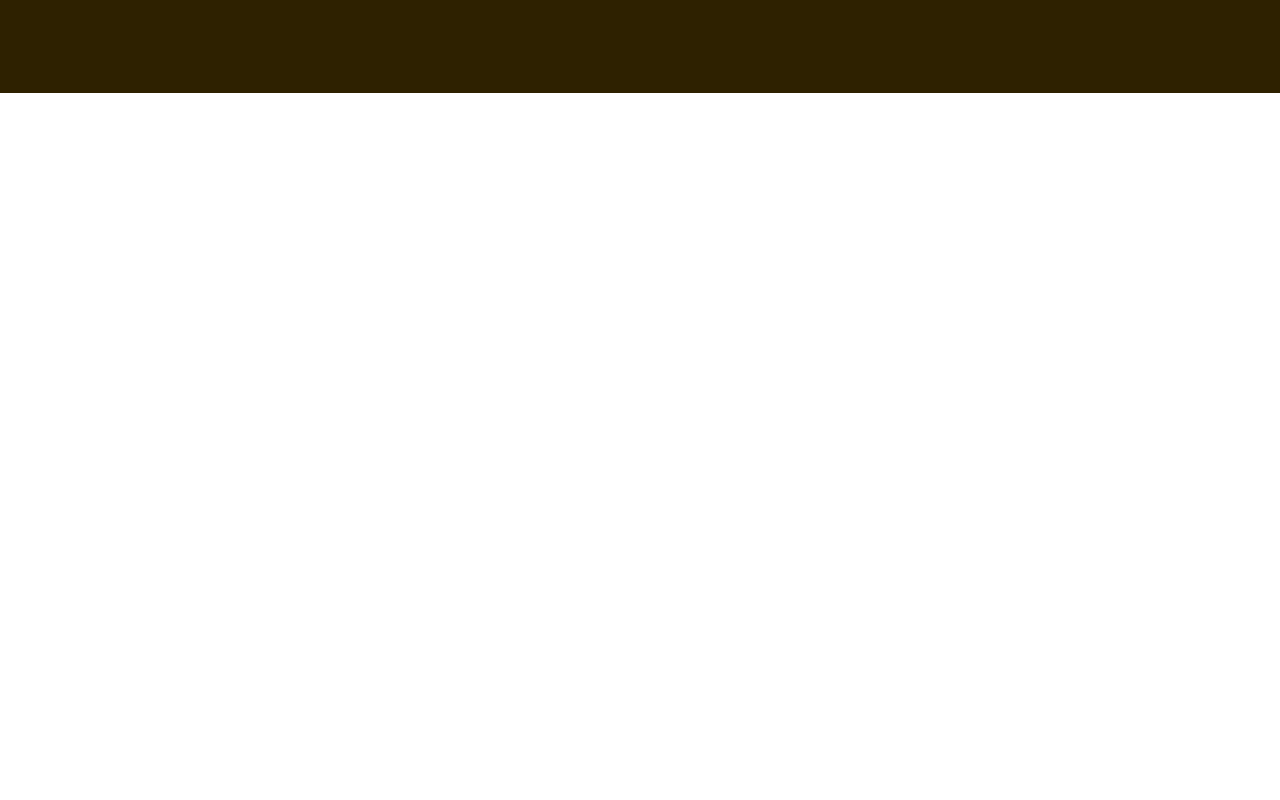
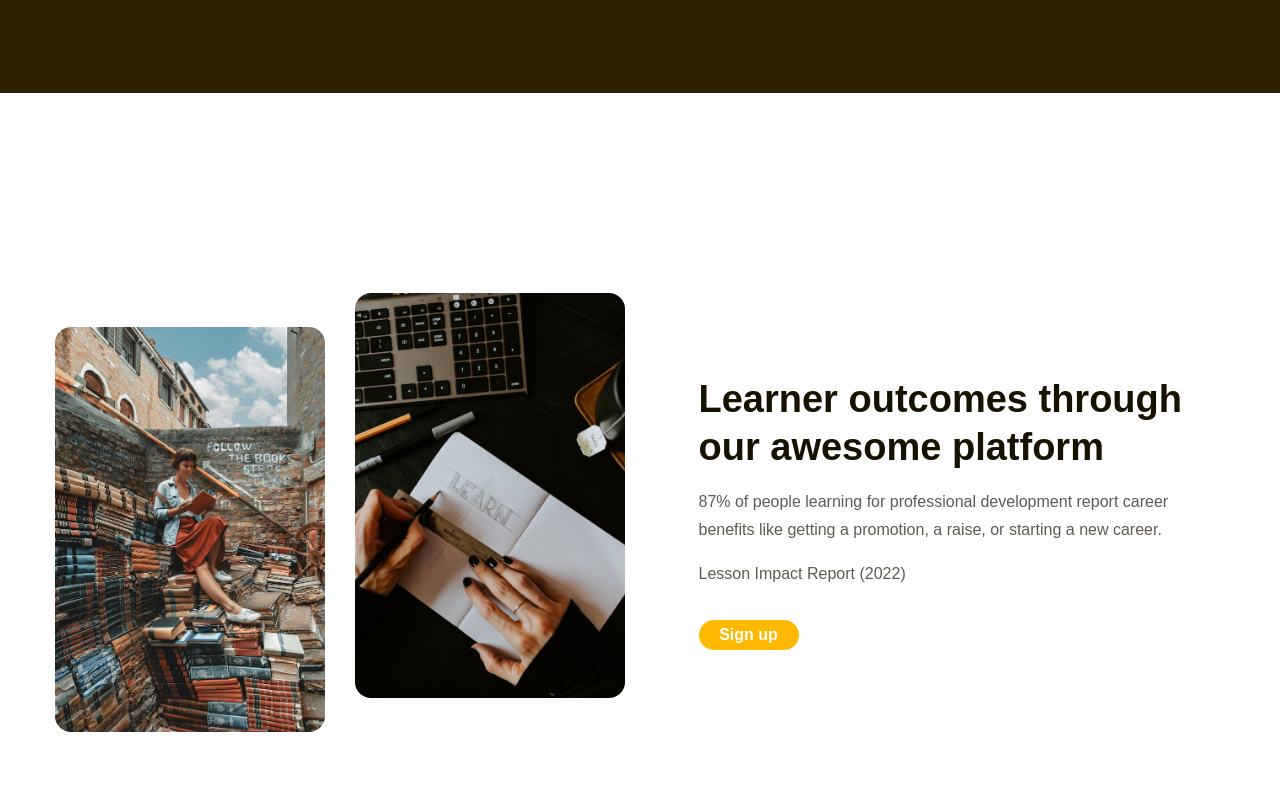
Before and after one commit to Trantoan12022004/project_1, a plain HTML site: page index.html in a window 1280 px wide. Shown: the part 2187-2987 px from the top of the page. Drawn offline with Linux system fonts and the light colour scheme.

Commit message:
phần 10 code phần features

```diff
--- a/assets/css/styte.css
+++ b/assets/css/styte.css
@@ -476,7 +476,8 @@ a {
 }
 
 .feedback-item .content {
-  width: 720px;height: 160px;
+  width: 720px;
+  height: 160px;
   margin-left: auto;
 }
 
@@ -486,3 +487,52 @@ a {
   font-style: italic;
   line-height: 1.54;
 }
+
+/* =================features================== */
+
+.features {
+  margin-top: 135px;
+  padding: 65px 0;
+}
+
+.features .body {
+  display: flex;
+  justify-content: space-between;
+}
+
+.features .images {
+  display: flex;
+  gap: 30px;
+}
+
+.features .images img {
+  width: 270px;
+  height: 405px;
+  object-fit: cover;
+  border-radius: 16px;
+}
+
+.features .pic1 {
+  margin-top: 34px;
+}
+
+.features .content {
+  width: 45%;
+  display: flex;
+  flex-direction: column;
+  justify-content: center;
+}
+
+.features .desc {
+  margin-top: 16px;
+  color: #5f5b53;
+  font-size: 1.6rem;
+  line-height: 1.75;
+}
+.features .cta-btn {
+  background: var(--primary-color);
+  margin-top: 32px;
+  width: 100px;
+  /* height: 50px; */
+  text-align: center;
+}
--- a/index.html
+++ b/index.html
@@ -254,12 +254,15 @@
       <div class="feedback">
         <div class="main-content">
           <div class="feedback-list">
-
             <!-- item 1 -->
             <div class="feedback-item">
               <!-- Khối bên trái -->
               <div class="info">
-                <img src="./assets/img/ava1.jpg" alt="Peter Moor" class="avatar" />
+                <img
+                  src="./assets/img/ava1.jpg"
+                  alt="Peter Moor"
+                  class="avatar"
+                />
                 <p class="member-name">Peter Moor</p>
                 <p class="desc">Student of Web Design</p>
                 <div class="dots">
@@ -268,8 +271,14 @@
                   <span class="dot"></span>
                 </div>
               </div>
+
+              <!-- Khối bên phải -->
               <div class="content">
-                <img src="./assets/icon/open-quote.svg" alt="" class="open-quotes" />
+                <img
+                  src="./assets/icon/open-quote.svg"
+                  alt=""
+                  class="open-quotes"
+                />
                 <!-- thẻ trích dẫn 1 câu nói -->
                 <blockquote>
                   Not only does my resume look impressive—filled with the names
@@ -278,15 +287,17 @@
                   skills I've learned."
                 </blockquote>
               </div>
-
-              <!-- Khối bên phải -->
             </div>
 
             <!-- item 2 -->
             <div class="feedback-item">
               <!-- Khối bên trái -->
               <div class="info">
-                <img src="./assets/img/ava2.jpg" alt="Peter Moor" class="avatar" />
+                <img
+                  src="./assets/img/ava2.jpg"
+                  alt="Peter Moor"
+                  class="avatar"
+                />
                 <p class="member-name">Peter Moor</p>
                 <p class="desc">Student of Web Design</p>
                 <div class="dots">
@@ -295,8 +306,14 @@
                   <span class="dot"></span>
                 </div>
               </div>
+
+              <!-- Khối bên phải -->
               <div class="content">
-                <img src="./assets/icon/open-quote.svg" alt="" class="open-quotes" />
+                <img
+                  src="./assets/icon/open-quote.svg"
+                  alt=""
+                  class="open-quotes"
+                />
                 <!-- thẻ trích dẫn 1 câu nói -->
                 <blockquote>
                   Not only does my resume look impressive—filled with the names
@@ -305,25 +322,33 @@
                   skills I've learned."
                 </blockquote>
               </div>
-
-              <!-- Khối bên phải -->
             </div>
 
             <!-- item 3 -->
             <div class="feedback-item">
               <!-- Khối bên trái -->
               <div class="info">
-                <img src="./assets/img/ava3.jpg" alt="Peter Moor" class="avatar" />
+                <img
+                  src="./assets/img/ava3.jpg"
+                  alt="Peter Moor"
+                  class="avatar"
+                />
                 <p class="member-name">Peter Moor</p>
                 <p class="desc">Student of Web Design</p>
                 <div class="dots">
                   <span class="dot"></span>
                   <span class="dot"></span>
-                  <span class="dot "></span>
+                  <span class="dot"></span>
                 </div>
               </div>
+
+              <!-- Khối bên phải -->
               <div class="content">
-                <img src="./assets/icon/open-quote.svg" alt="" class="open-quotes" />
+                <img
+                  src="./assets/icon/open-quote.svg"
+                  alt=""
+                  class="open-quotes"
+                />
                 <!-- thẻ trích dẫn 1 câu nói -->
                 <blockquote>
                   Not only does my resume look impressive—filled with the names
@@ -332,8 +357,30 @@
                   skills I've learned."
                 </blockquote>
               </div>
+            </div>
+          </div>
+        </div>
+      </div>
 
-              <!-- Khối bên phải -->
+      <!-- features -->
+      <div class="features">
+        <div class="main-content">
+          <div class="body">
+            <div class="images">
+              <img class="pic1" src="/assets/img/learn1.jpg" alt="Learner outcomes through our awesome platform" />
+              <img class="pic2" src="/assets/img/learn2.jpg" alt="Learner outcomes through our awesome platform" />
+            </div>
+            <div class="content">
+              <h2 class="heading-lv2">
+                Learner outcomes through our awesome platform
+              </h2>
+              <p class="desc">
+                87% of people learning for professional development report
+                career benefits like getting a promotion, a raise, or starting a
+                new career.
+              </p>
+              <p class="desc">Lesson Impact Report (2022)</p>
+              <a href="#!" class="btn cta-btn">Sign up</a>
             </div>
           </div>
         </div>
```
